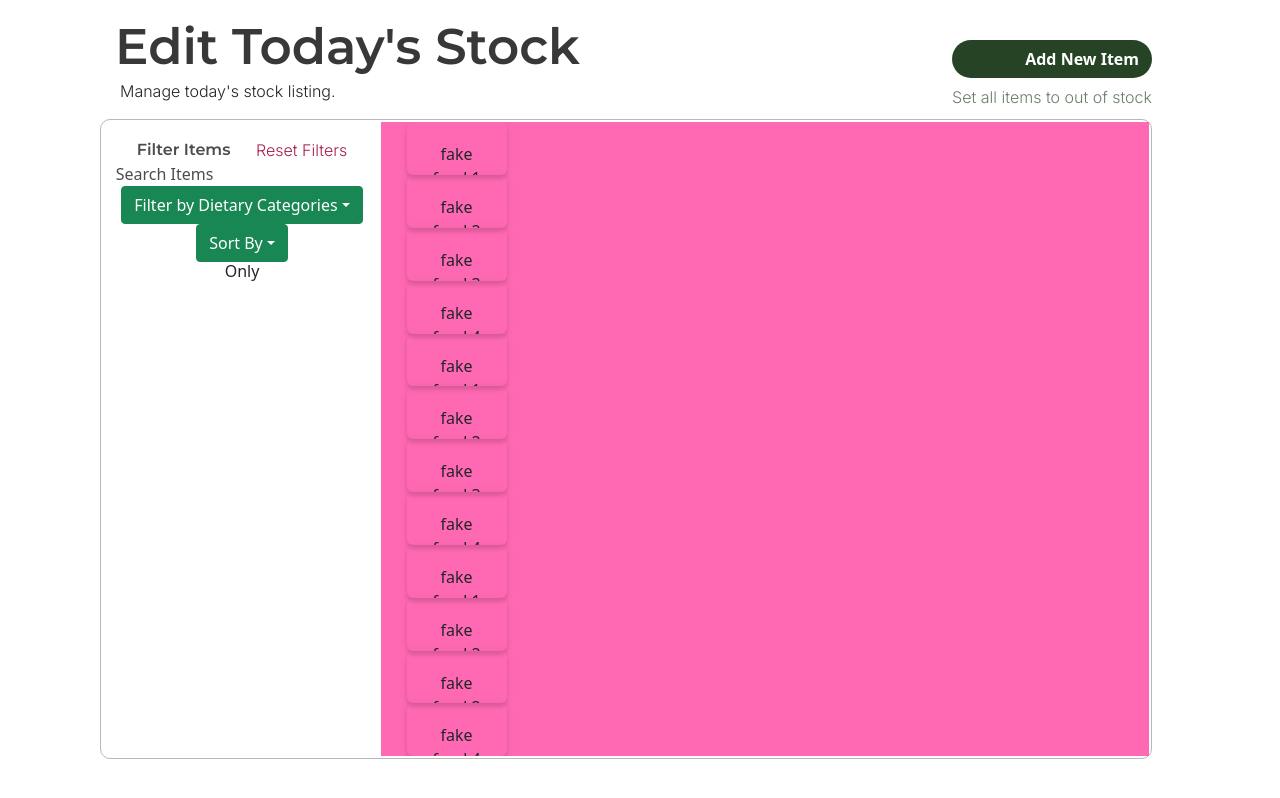
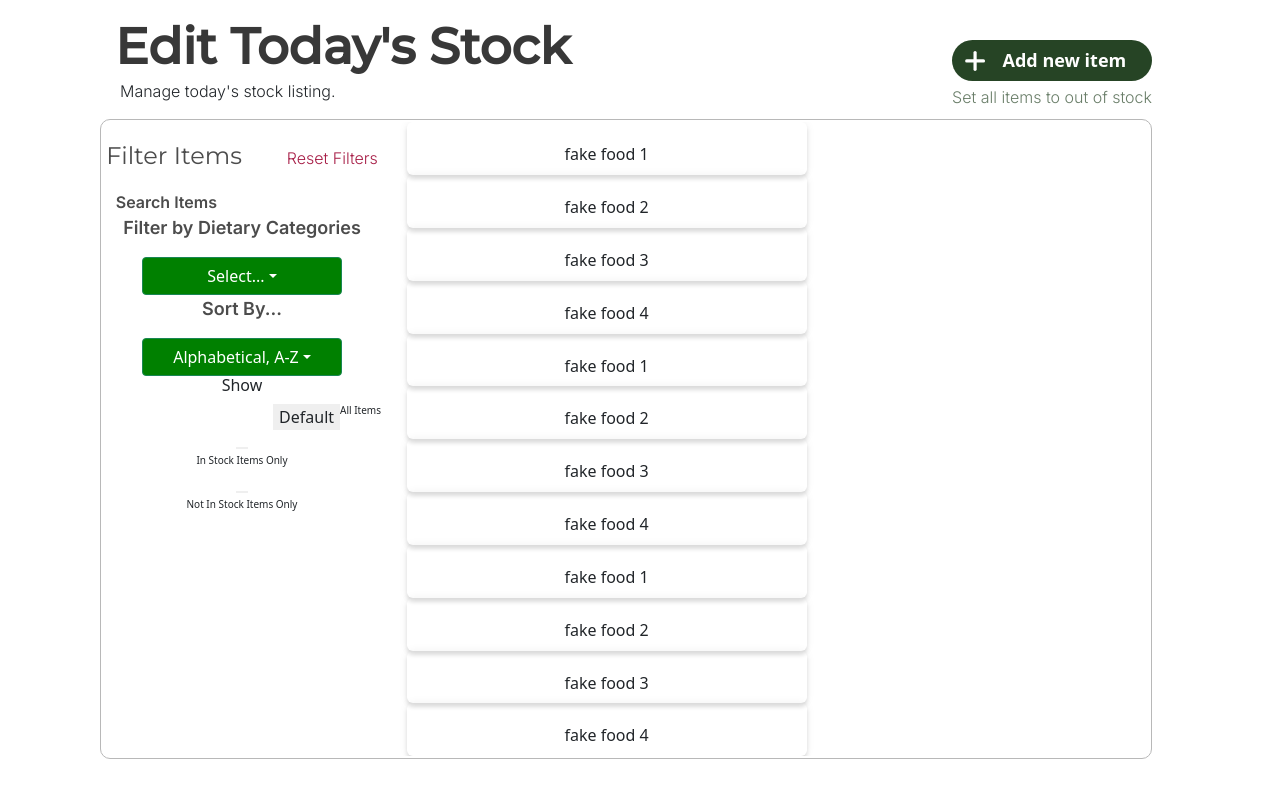
Before and after one commit to codebase-berkeley/berkeley-food-pantry, a React (Create React App) app in the folder client/: page / in a window 1280 px wide. Built offline with nearby package versions, Linux system fonts and the light colour scheme.

Commit message:
still working on dropdowms and show, added search bar

```diff
--- /dev/null
+++ b/client/src/searchBar.js
@@ -0,0 +1,7 @@
+import React, {useState} from 'react'
+const Search = () => {
+
+    return (<div></div>);
+}
+
+export default Search;
--- a/client/src/stock_listing_user.css
+++ b/client/src/stock_listing_user.css
@@ -1,6 +1,5 @@
-@import url('https://fonts.googleapis.com/css2?family=Montserrat:wght@600&display=swap');
-@import url('https://fonts.googleapis.com/css2?family=Inter:wght@300&display=swap');
-/* @import url('https://fonts.googleapis.com/css2?family=Montserrat&display=swap'); */
+@import url('https://fonts.googleapis.com/css2?family=Inter:wght@300;600&display=swap');
+@import url('https://fonts.googleapis.com/css2?family=Montserrat:wght@400;500&display=swap');
 
 .entireContent {
     padding-left: 100px;
@@ -26,6 +25,7 @@
 .topContainer h1 {
     text-align: left;
     padding-left: 15px;
+    font-weight: bold;
     font-family: 'Montserrat', sans-serif;
     font-size: 50px;
     color: #383838;
@@ -48,14 +48,14 @@
     flex-direction: row;
     justify-content: space-between;
     color: #fff;
-    /* padding: 0.5em 1em; */
     border-radius: 40px;
-    font-size: 18;
+    font-size: 18px;
     font-weight: bold;
-    /* text-align: space-between; */
+    align-items: center;
 }
 .addItem{
     display: flex;
+    padding-right: 1vw;
 
 }
 .changeStock{
@@ -78,6 +78,26 @@
     padding: 2px;
 }
 
+p#filterControlLabel {
+    color: #4C4C4C;
+    font-family: 'Inter', sans-serif;
+    font-weight: bold;
+    font-size: 18px;
+}
+.custom-dropdown .custom-toggle {
+    background-color: green;
+    text-decoration-color: #383838;
+    width: 200px;
+}
+.custom-dropdown .custom-toggle:hover{
+    background-color: white;
+    text-decoration-color: black;
+}
+.custom-dropdown .custom-menu {
+    background-color: white;
+    width: 200px;
+}
+
 
 .filterItemControls {
     display: flex;
@@ -90,32 +110,54 @@
     padding-top: 2vh;
     flex-direction: row;
     justify-content: center;
+    padding-bottom: 2vh;
 }
 .filterItems{
     color: #4C4C4C;
-    font-size: 24;
+    font-size: 24px;
+    display: flex;
     font-family: 'Montserrat', sans-serif;
-    padding-right: 2vw;
+    padding-right: 3.5vw;
+    justify-content: start;
 }
 .resetFilters{
-    font-size: 16;
+    font-size: 16px;
     color: #A71E47;
+    align-items: center;
+    padding-top: 1vh;
     font-family: 'Inter', sans-serif;
 }
+.firstRow {
+    display: flex;
+    flex-direction: row;
+    justify-content: flex-end;
+}
+.firstRow h1 {
+    font-size: 10px;
+}
+.secondRow h1 {
+    font-size: 10px;
+}
+.thirdRow h1 {
+    font-size: 10px;
+}
+
 .searchBox{
-    font-size: 20;
+    font-size: 16px;
     display: flex;
     color: #4C4C4C;
     justify-content: flex-start;
     padding-left: 1vw;
+    font-family: 'Inter', sans-serif;
+    font-weight: 600;
 }
 
 .filterItemDisplay {
-    overflow-x:scroll;
-    overflow-y:scroll;
+    overflow:scroll;
+    /* overflow-y:scroll; */
     /* width: 50vw; */
     width: 60vw;
-    background-color: hotpink;
+    /* background-color: hotpink; */
     padding-left: 2vw;
     display: flex;
     flex-direction: column;
@@ -124,5 +166,5 @@
 
 .foodPanel {
     /* background-color: hotpink; */
-    width: 100px;
+    width: 400px;
 }
--- a/client/src/stock_listing_user.js
+++ b/client/src/stock_listing_user.js
@@ -1,4 +1,5 @@
 import React from "react";
+import Search from './searchBar.js';
 import './stock_listing_user.css';
 import {PanelGroup, Panel} from 'rsuite';
 import 'rsuite/dist/rsuite.min.css';
@@ -13,7 +14,6 @@ function StockListingUser() {
             <div className = "stockListingPage">
                 <div className = "topContainer">
                     <div className = "leftSide">
-                    {/* style ={{textAlign : 'left', color: 'blue'}} */}
                         <h1>Edit Today's Stock</h1>
                         <p>Manage today's stock listing.</p>
 
@@ -22,8 +22,8 @@ function StockListingUser() {
                     <div className = "rightSide">
                         {/* <button> +   Add New Item </button> */}
                         <button type = "button" class = "btn">
-                            <img isbesPlusSign></img>
-                            <div className="addItem"> Add New Item </div>
+                            <img src = {isbesPlusSign}></img>
+                            <div className="addItem"> Add new item </div>
                             </button>
                         <div className="changeStock"> Set all items to out of stock </div>
 
@@ -40,31 +40,69 @@ function StockListingUser() {
                             <div className="resetFilters">Reset Filters</div>
                         </div>
                        <div className="searchBox">
-                           <bold>Search Items</bold>
+                           <text>Search Items</text>
+                           <Search/>
                         </div>
+
+                        <div className = "filterBy">
+                            <p id="filterControlLabel">Filter by Dietary Categories</p>
+                            <div className = "custom-dropdown">
                             <Dropdown>
-                            <Dropdown.Toggle variant="success" id="dropdown-basic">
-                                Filter by Dietary Categories
+                                <Dropdown.Toggle className = "custom-toggle" variant="success" id="dropdown-custom">
+                                    Select...
                                 </Dropdown.Toggle>
 
-                            <Dropdown.Menu>
-                                <Dropdown.Item>Another action</Dropdown.Item>
-                                <Dropdown.Item>Something else</Dropdown.Item>
+                                <Dropdown.Menu className = "custom-menu">
+                                    <Dropdown.Item>Dairy</Dropdown.Item>
+                                    <Dropdown.Item>Fruit</Dropdown.Item>
+                                    <Dropdown.Item>Gluten-free</Dropdown.Item>
+                                    <Dropdown.Item>Grains</Dropdown.Item>
+                                    <Dropdown.Item>Meat</Dropdown.Item>
+                                    <Dropdown.Item>Pescatarian</Dropdown.Item>
+                                    <Dropdown.Item>Seafood</Dropdown.Item>
+                                    <Dropdown.Item>Vegan</Dropdown.Item>
+                                    <Dropdown.Item>Vegetarian</Dropdown.Item>
                                 </Dropdown.Menu>
                             </Dropdown>
+                            </div>
+                        </div>
 
+                        <div className = "sortBy">
+                            <p id="filterControlLabel">Sort By...</p>
+                            <div className = "custom-dropdown">
                             <Dropdown>
-                            <Dropdown.Toggle variant="success" id="dropdown-basic">
-                                Sort By
+                                <Dropdown.Toggle className = "custom-toggle" variant="success" id="dropdown-custom">
+                                    Alphabetical, A-Z
                                 </Dropdown.Toggle>
 
-                            <Dropdown.Menu>
-                                <Dropdown.Item>Another action</Dropdown.Item>
-                                <Dropdown.Item>Something else</Dropdown.Item>
+                                <Dropdown.Menu cclassName = "custom-menu">
+                                    <Dropdown.Item>Alphabetical, A-Z</Dropdown.Item>
+                                    <Dropdown.Item>Most Recently Added</Dropdown.Item>
+                                    <Dropdown.Item>Most Recently Updated</Dropdown.Item>
                                 </Dropdown.Menu>
                             </Dropdown>
+                            </div>
+                        </div>
 
-                        <h6>Only </h6>
+                        <h6>Show</h6>
+                        <div className = "firstRow">
+                            <button className = "allItemBtn"> Default </button>
+                            <h1>All Items</h1>
+                        </div>
+                        <div className = "secondRow">
+                            <button></button>
+                            <h1>In Stock Items Only</h1>
+                        </div>
+                        <div className = "thirdRow">
+                            <button></button>
+                            <h1>Not In Stock Items Only</h1>
+                        </div>
+                        {/* <ul>
+                            <li>All Items</li>
+                            <li>In Stock Items Only</li>
+                            <li>Not In Stock Items Only</li>
+
+                        </ul> */}
 
 
                         {/* Show header
```
Lines whose indentation alone changed are shown as unchanged.
